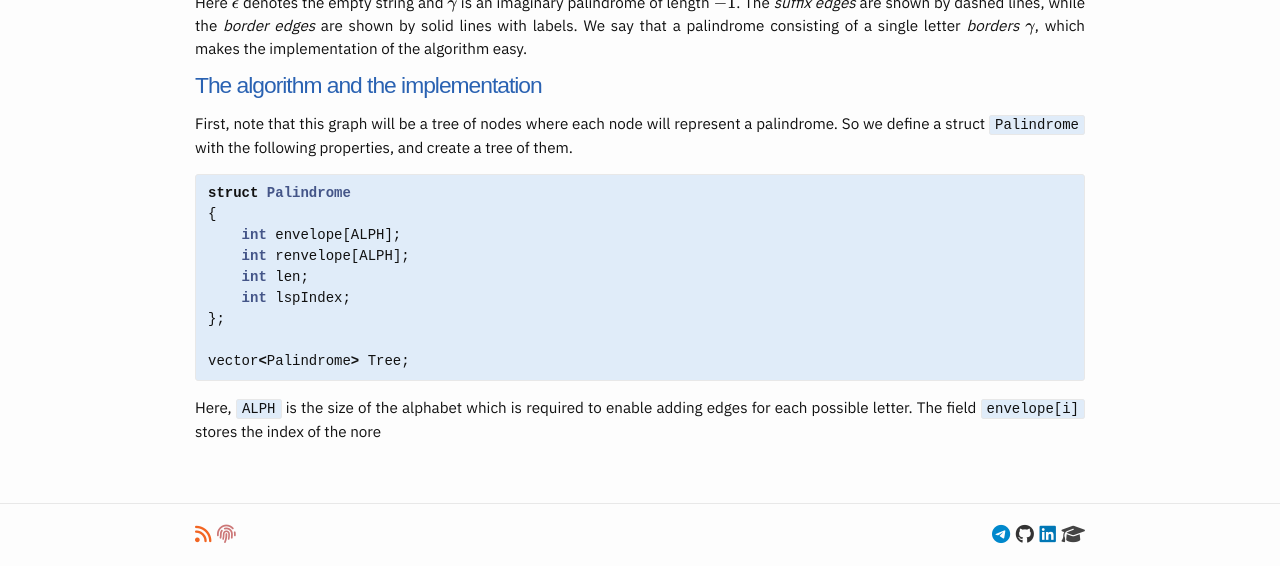
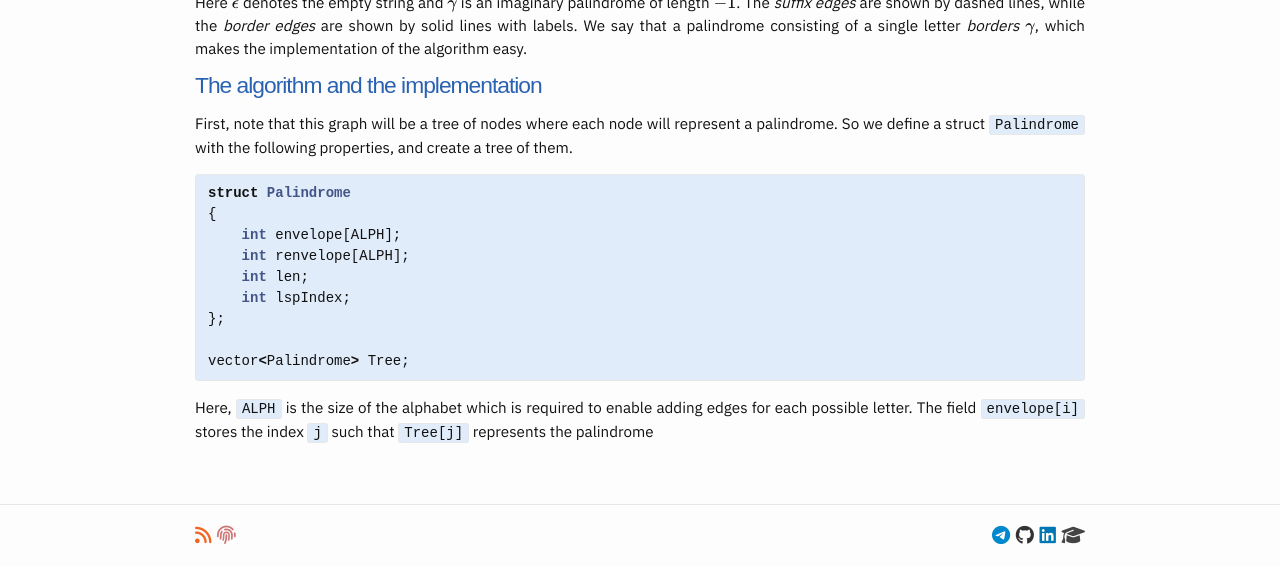
Before and after one commit to aseemrb/aseemrb.github.io, a Jekyll site: the page built from _posts/2019-07-20-count-palindromes.md, in a window 1280 px wide and 900 px high, scrolled down 836 px, cut to the strip 334-900 px from the top of the window. Built offline with Jekyll 4.4.1, drawn with Linux system fonts in a browser that asks for light colours; nearby versions of some CDN libraries; formulas are drawn with MathJax 3.

Commit message:
update draft

```diff
--- a/_posts/2019-07-20-count-palindromes.md
+++ b/_posts/2019-07-20-count-palindromes.md
@@ -42,4 +42,4 @@ struct Palindrome
 vector<Palindrome> Tree;
 {% endhighlight %}
 
-Here, `ALPH` is the size of the alphabet which is required to enable adding edges for each possible letter. The field `envelope[i]` stores the index of the nore
+Here, `ALPH` is the size of the alphabet which is required to enable adding edges for each possible letter. The field `envelope[i]` stores the index `j` such that `Tree[j]` represents the palindrome
```
